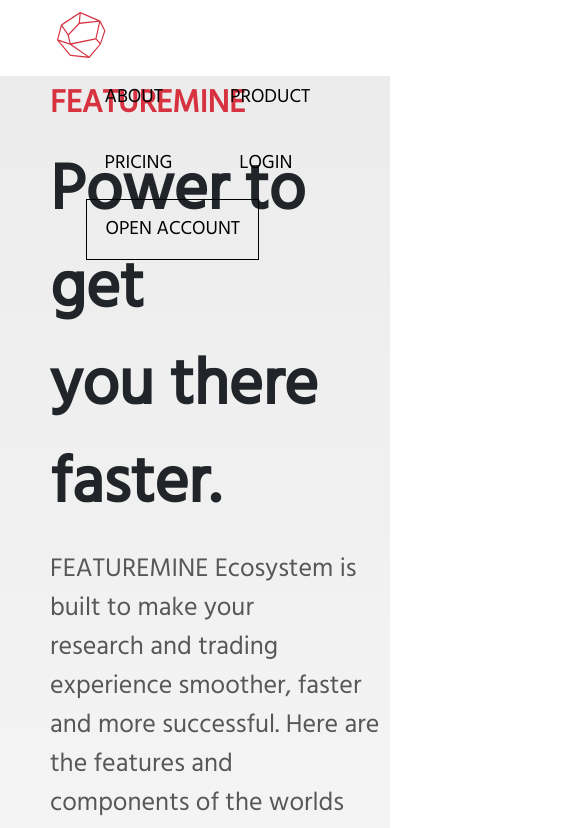
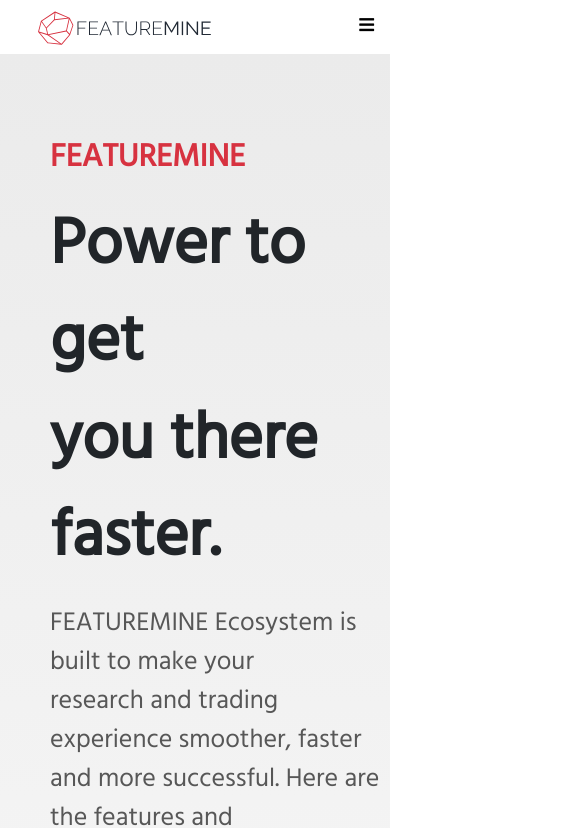
Before and after one commit to jvirriel-per/site-fm, a React (Create React App) app: page / in a window 390 px wide. Shown: the top 828 px of the page, 585 px wide, since content can reach past the window. Built offline with nearby package versions, Linux system fonts and the light colour scheme.

Commit message:
responsive menu bar

```diff
--- a/package.json
+++ b/package.json
@@ -4,6 +4,7 @@
   "private": true,
   "dependencies": {
     "bootstrap": "^4.3.0",
+    "jquery": "^3.3.1",
     "react": "^16.8.1",
     "react-bootstrap": "^1.0.0-beta.5",
     "react-dom": "^16.8.1",
--- a/src/App.css
+++ b/src/App.css
@@ -2,72 +2,66 @@
   text-align: left;
 }
 
-.navbar {
-  background: #ffffff;
-  position: absolute;
-  width: 100%;
-  z-index: 99;
-}
-.navbar.fixed {
-  background: #000000;
-  margin-top: -4vh;
-  position: fixed;
-  z-index: 100;
-}
-.navbar .nav-container {
-  z-index: 100;
-  width: 88%;
-  min-height: 60px;
-  max-height: 60px;
-  margin-left: 6%;
-}
-.navbar .nav-container .brand, .navbar .nav-container .links {
-  display: inline-block;
-}
-.navbar .nav-container .links {
-  float: right;
-  -webkit-font-smoothing: antialiased;
-}
-.navbar .nav-container .links ul li {
-  display: inline-block;
-  text-decoration: none;
-  margin-top: 2px;
-  margin-bottom: 5px;
-  margin-left: 9px;
-  margin-right: 22px;
-  margin-bottom: 5px;
-}
-.navbar .nav-container .links ul li a {
-  display: block;
-  padding: 15px;
-  padding-left: 18px;
-  padding-right: 18px;
-  text-decoration: none;
-  color: black;
-  font-size: 1.2em;
-  font-family: 'hind';
-  -webkit-font-smoothing: antialiased;
-}
-.navbar .nav-container .links ul li a:hover {
-  color: #000000;
-}
-.navbar .nav-container .links ul li a.active {
-  color: #000000;
-}
-.navbar .brand {
-  padding: 8px;
-  margin-top: 4px;
-  padding-top: 0px;
-  padding-left: 20px;
-}
-.navbar .brand img {
-  width: 95%;
+body {
+  margin: 0;
+  font-family: Arial, Helvetica, sans-serif;
 }
 
-.bordered2{
-  border: 1px black solid;
+.topnav {
+  overflow: hidden;
+  background-color: #FFFFFF;
 }
 
+.topnav a {
+  float: right;
+  display: block;
+  color: #000000;
+  text-align: center;
+  padding: 14px 16px;
+  text-decoration: none;
+  font-size: 17px;
+  font-family: 'hind'
+}
+
+.topnav a:hover {
+  background-color: #ddd;
+  color: black;
+}
+
+.active {
+  border: 1px #000000 solid;
+}
+
+.topnav .icon {
+  display: none;
+}
+
+img{
+  padding-left: 30px;
+  padding-top: 6px;
+}
+
+@media screen and (max-width: 600px) {
+  .topnav a:not(:first-child) {display: none;}
+  .topnav a.icon {
+    float: right;
+    display: block;
+  }
+}
+
+@media screen and (max-width: 600px) {
+  .topnav.responsive {position: relative;}
+  .topnav.responsive .icon {
+    position: absolute;
+    right: 0;
+    top: 0;
+  }
+  .topnav.responsive a {
+    float: none;
+    display: block;
+    text-align: left;
+  }
+}
   .title{
       color: #D73240;
       font-size: 32px;
--- a/src/components/Navigation.js
+++ b/src/components/Navigation.js
@@ -1,26 +1,38 @@
-import React from 'react';
-//import ScrollNavbar from '../assets/navbar';
+import React, { Component } from 'react';
 
-import Logo from '../assets/Logo-SVG-01.svg';
+import Logo from '../assets/logo_blue.svg';
 
 
-const Navigation = () => (
-<nav className="navbar">
-  <div className="nav-container">
-      <div className="brand">
-        <img src={Logo} alt="FeatureMine"/>
-      </div>
-      <div className="links">
-        <ul>
-          <li><a id="link-to-research" href="#research"> ABOUT </a></li>
-          <li><a id="link-to-trading" href="#trading"> PRODUCT </a></li>
-          <li><a id="link-to-services" href="#services"> PRICING </a></li>
-          <li className="bordered"><a> LOGIN </a></li>
-          <li className="bordered2"><a> OPEN ACCOUNT </a></li>
-        </ul>
-      </div>
-  </div>
-</nav>
-);
+class Navigation extends Component {
+
+    render() {
+    function responsive() {
+      let x = document.getElementById("myTopnav");
+      if (x.className === "topnav") {
+        x.className += " responsive";
+      } else {
+        x.className = "topnav";
+      }
+    }
+
+        return (
+            <div className="topnav" id="myTopnav">
+
+                <img src={Logo} alt="FeatureMine"/>
+
+                <a href="#home" class="active">
+                    OPEN ACCOUNT
+                </a>
+                <a href="#news">LOGIN</a>
+                <a href="#contact">PRICING</a>
+                <a href="#about">PRODUCT</a>
+                <a href="#about">ABOUT</a>
+                <a href="javascript:void(0);" className="icon" onClick={() => responsive()}>
+                    <i className="fa fa-bars" />
+                </a>
+            </div>
+        );
+    }
+}
 
 export default Navigation;
```
Also changed, not shown: src/assets/logo_blue.svg (added), 1 other file (tests, documents, lock files or other folders).
